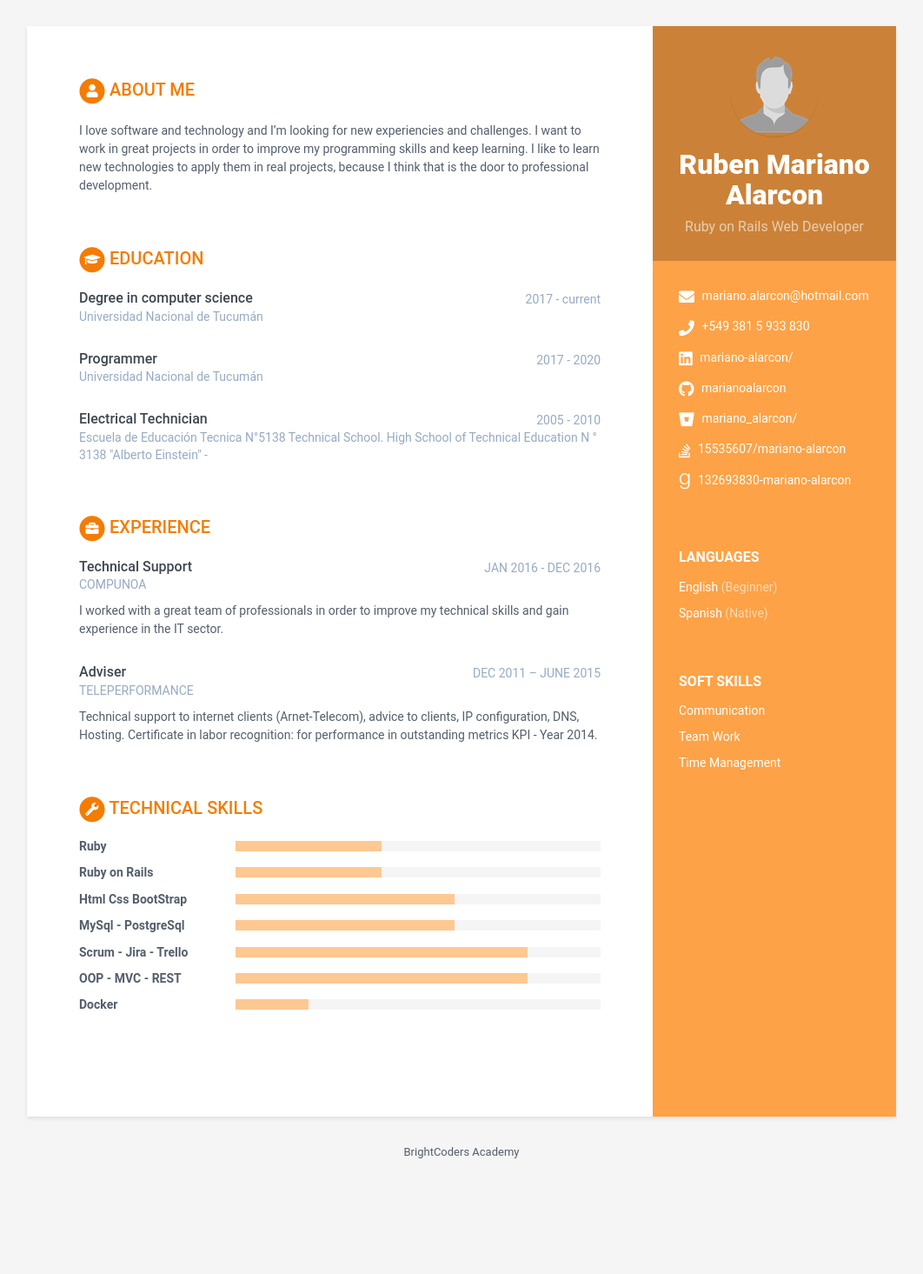
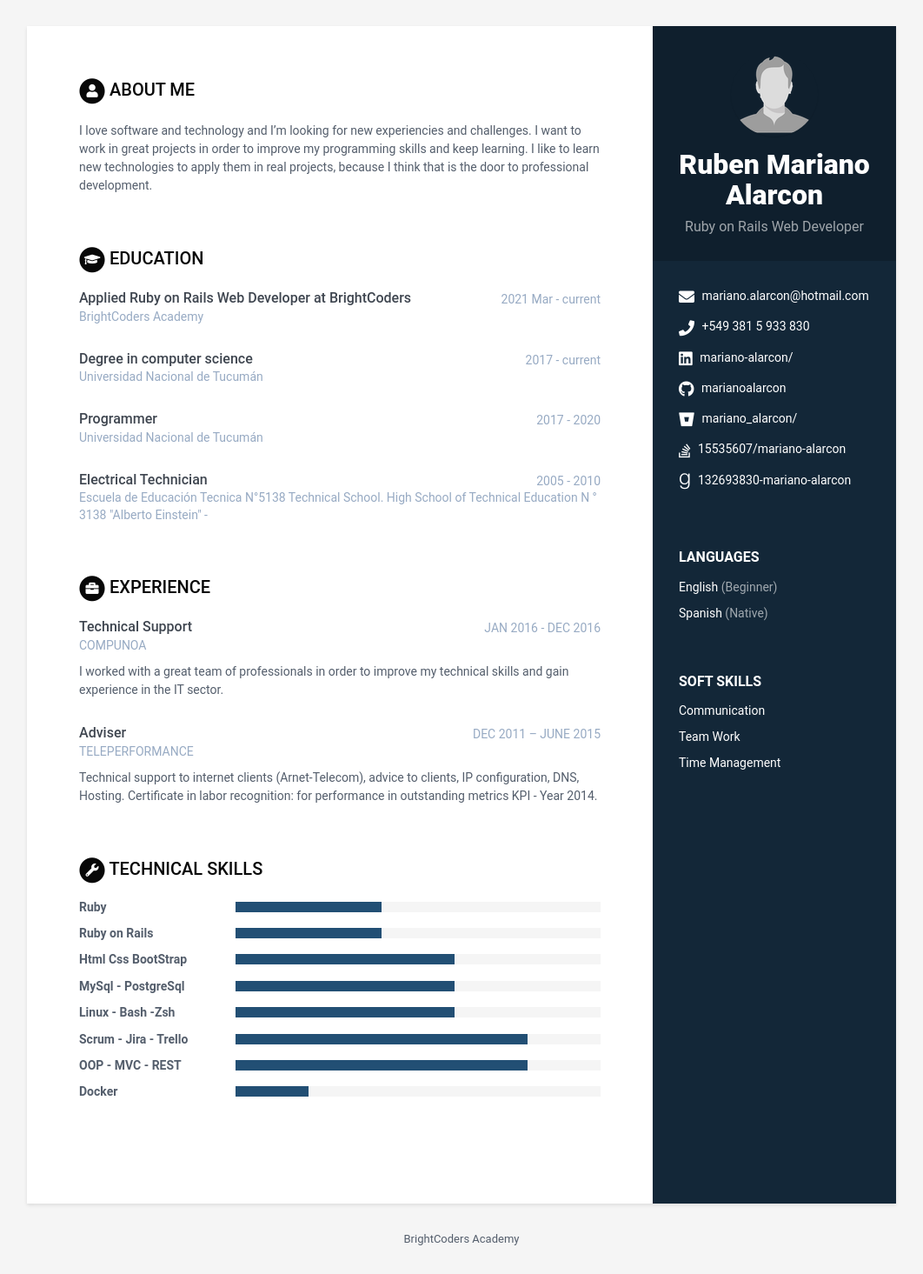
Before and after one commit to BC-MAR-21-ROR/kata-resume-marianoalarcon, a Jekyll site: the page built from index.html, in a window 1280 px wide. Shown: the whole page at 87% size, without its empty margins (109-1171 px from the left). Built offline with Jekyll 4.4.1, drawn with Linux system fonts in a browser that asks for light colours; before the commit the page ends 1366 px from its top, so only the background shows below that.

Commit message:
feat: add color ceramic

```diff
--- a/_config.yml
+++ b/_config.yml
@@ -5,7 +5,7 @@ title: BrightCoders Academy
 url: '' #'http://webjeda.com'
 baseurl: 'https://bc-mar-21-ror.github.io/kata-resume-marianoalarcon/' #change it according to your repository name
 # Style will be applied only after restarting the build or serve. Just choose one of the options.
-theme_skin: orange # blue turquoise green berry orange ceramic
+theme_skin: ceramic # blue turquoise green berry orange ceramic
 chrome_mobile_color: #use hex colors (ex:#1976d2) or leave empty if you don't want a color for chrome mobile searchbar
 
 # Tracker
--- a/_data/data.yml
+++ b/_data/data.yml
@@ -56,6 +56,10 @@ career-profile:
 
 # Registra aquí tus estudios. Agrega o elimina según sea necesario
 educationcomplete:
+  - degree: Applied Ruby on Rails Web Developer at BrightCoders
+    university: BrightCoders Academy
+    time: 2021 Mar - current
+
   - degree: Degree in computer science
     university: Universidad Nacional de Tucumán
     time: 2017 - current
@@ -128,6 +132,9 @@ skills:
     - name: MySql - PostgreSql
       level: 60%
 
+    - name: Linux - Bash -Zsh
+      level: 60%
+
     - name: Scrum - Jira - Trello
       level: 80%
 
--- a/_sass/skins/_ceramic.scss
+++ b/_sass/skins/_ceramic.scss
@@ -1,5 +1,6 @@
 /* styles-6 variables */
-$theme-color: #4B6A78;
+// $theme-color: #4B6A78;
+$theme-color: #0c2132f7;
 $text-color: #3F4650;
 $text-color-secondary: #545E6C;
 $text-grey: #97AAC3;
```
